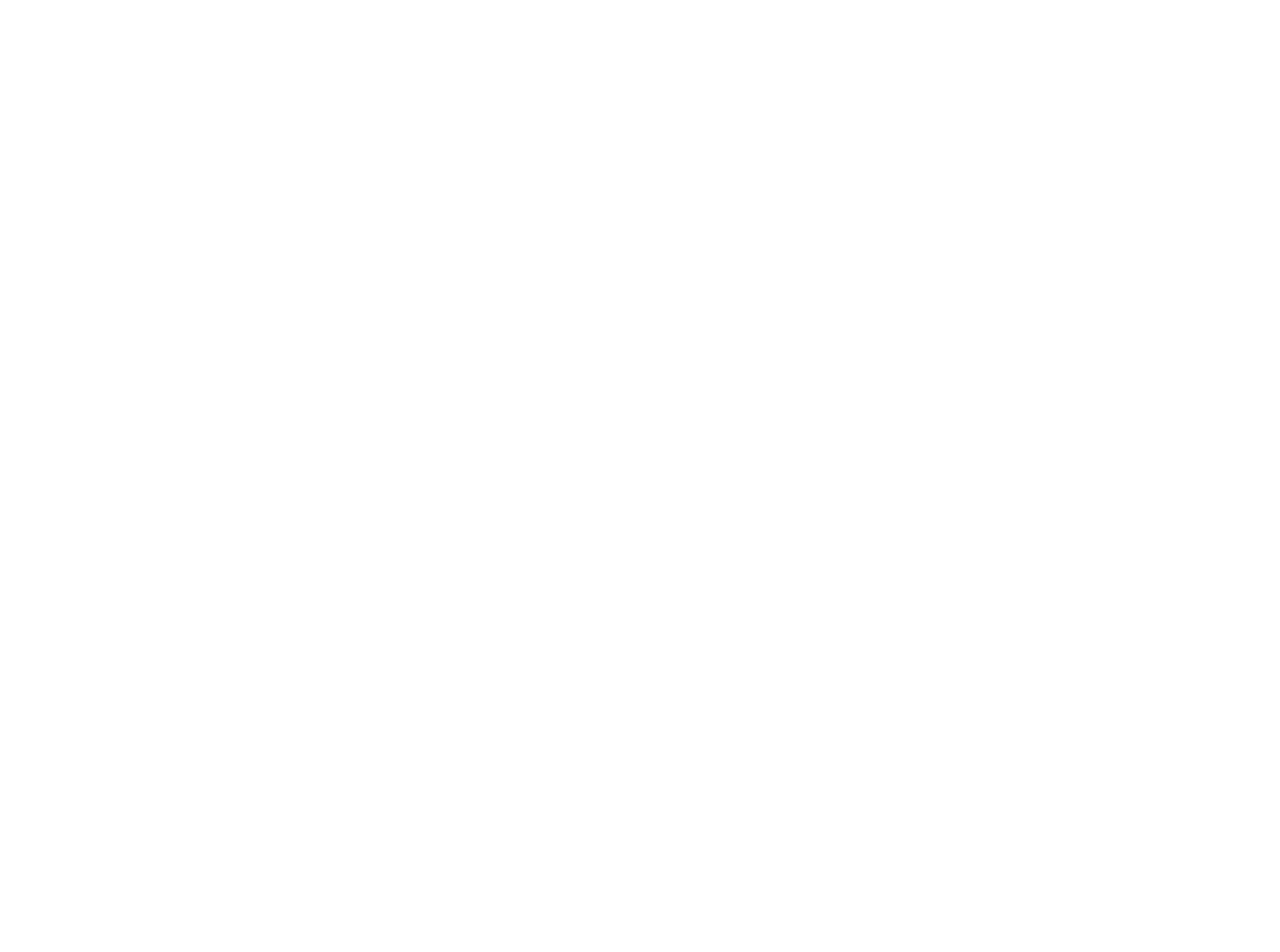
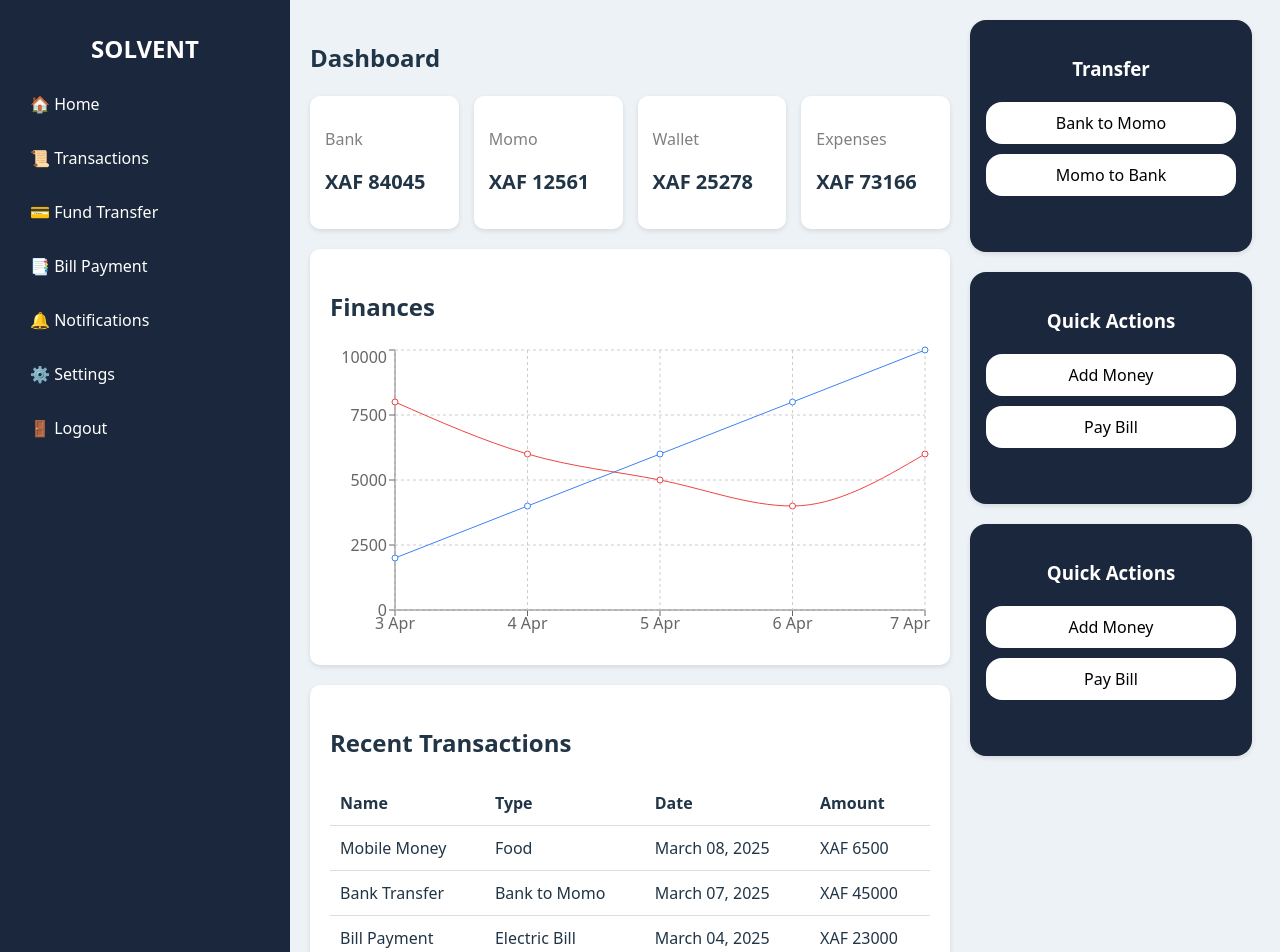
Before and after one commit to Louis-4test/Solvent-app, a React (Vite) app: page / in a window 1280 px wide. Before the commit this address had no page. Shown: the top 952 px of the page. Before the commit the page ends 800 px from the top, so only its background shows below. Built offline with nearby package versions, Linux system fonts and the light colour scheme.

Commit message:
User dashboard created

```diff
--- a/package.json
+++ b/package.json
@@ -23,7 +23,8 @@
     "react": "^19.0.0",
     "react-dom": "^19.0.0",
     "react-hook-form": "^7.54.2",
-    "react-router-dom": "^6.30.0"
+    "react-router-dom": "^6.30.0",
+    "recharts": "^2.15.1"
   },
   "devDependencies": {
     "@babel/helpers": "^7.26.10",
--- a/src/App.jsx
+++ b/src/App.jsx
@@ -1,18 +1,26 @@
-import { BrowserRouter as Router, Routes, Route } from 'react-router-dom';
+import { BrowserRouter as Router, Routes, Route } from "react-router-dom";
 
 import Register from "./components/Auth/Register";
 import Login from "./components/Auth/Login";
 import ForgotPassword from "./components/Auth/ForgotPassword";
-import MFAVerification from './components/Auth/MFAVerification';
+import MFAVerification from "./components/Auth/MFAVerification";
+
+import Dashboard from "./components/Dashboard/Dashboard";
+import Transfer from "./components/Transactions/Transfer";
 
 function App() {
   return (
-    <Router> {/* Wrap everything inside Router here */}
+    <Router>
       <Routes>
+        {/* Authentication Routes */}
         <Route path="/register" element={<Register />} />
         <Route path="/login" element={<Login />} />
         <Route path="/verify-mfa" element={<MFAVerification />} />
         <Route path="/forgot-password" element={<ForgotPassword />} />
+
+        {/* Dashboard and Transactions */}
+        <Route path="/" element={<Dashboard />} />
+        <Route path="/transfer/:type" element={<Transfer />} />
       </Routes>
     </Router>
   );
--- /dev/null
+++ b/src/components/Dashboard/Dashboard.css
@@ -0,0 +1,149 @@
+.dashboard-container {
+    display: flex;
+    height: auto;
+    width: 100vw;
+    background-color: #EDF2F7;
+  }
+
+  /* Sidebar */
+  .sidebar {
+    width: 250px;
+    background: #1A273C;
+    color: white;
+    padding: 20px;
+    display: flex;
+    flex-direction: column;
+  }
+
+  .logo {
+    text-align: center;
+    font-size: 24px;
+    font-weight: bold;
+    margin-bottom: 20px;
+  }
+
+  .sidebar nav {
+    display: flex;
+    flex-direction: column;
+  }
+
+  .sidebar a {
+    text-decoration: none;
+    color: white;
+    padding: 10px;
+    margin-bottom: 10px;
+    border-radius: 5px;
+    transition: background 0.3s;
+  }
+
+  .sidebar a:hover {
+    background: #374151;
+  }
+
+  .logout {
+    color: red;
+  }
+
+  /* Main Section */
+  .main-section {
+    display: flex;
+    flex: 1;
+    padding: 20px;
+  }
+
+  /* Content Section */
+  .content-section {
+    flex: 2;
+    padding-right: 20px;
+  }
+
+  /* Account Balances */
+  .account-balances {
+    display: flex;
+    gap: 15px;
+    margin-bottom: 20px;
+  }
+
+  .balance-card {
+    flex: 1;
+    background: white;
+    padding: 15px;
+    border-radius: 10px;
+    box-shadow: 0 2px 5px rgba(0, 0, 0, 0.1);
+  }
+
+  .balance-type {
+    color: gray;
+  }
+
+  .balance-amount {
+    font-size: 20px;
+    font-weight: bold;
+  }
+
+  /* Finance Chart */
+  .finance-chart {
+    background: white;
+    padding: 20px;
+    border-radius: 10px;
+    box-shadow: 0 2px 5px rgba(0, 0, 0, 0.1);
+    margin-bottom: 20px;
+  }
+
+  /* Recent Transactions */
+  .recent-transactions {
+    background: white;
+    padding: 20px;
+    border-radius: 10px;
+    box-shadow: 0 2px 5px rgba(0, 0, 0, 0.1);
+  }
+
+  .transactions-table {
+    width: 100%;
+    border-collapse: collapse;
+    margin-top: 10px;
+  }
+
+  .transactions-table th, .transactions-table td {
+    padding: 10px;
+    border-bottom: 1px solid #ddd;
+    text-align: left;
+  }
+
+  /* Quick Actions Section (At Right) */
+  .quick-actions-section {
+    flex: 1;
+    display: flex;
+    flex-direction: column;
+    gap: 20px;
+  }
+
+  .quick-actions {
+    background: #1A273C;
+    width: 250px;
+    height: 200px;
+    padding: 16px;
+    border-radius: 16px;
+    box-shadow: 0 2px 5px rgba(0, 0, 0, 0.1);
+    text-align: center;
+  }
+
+  .quick-actions-title{
+    color: white;
+  }
+  .quick-actions button {
+    display: block;
+    width: 100%;
+    height: auto;
+    margin: 10px 0;
+    padding: 10px;
+    background: white;
+    color: black;
+    border: none;
+    border-radius: 16px;
+    cursor: pointer;
+  }
+
+  .quick-actions button:hover {
+    background: #2563eb;
+  }
--- /dev/null
+++ b/src/components/Dashboard/Dashboard.jsx
@@ -0,0 +1,125 @@
+import React from "react";
+import { Link } from "react-router-dom";
+import { LineChart, Line, XAxis, YAxis, Tooltip, CartesianGrid } from "recharts";
+import "./Dashboard.css";
+
+const Dashboard = () => {
+  const data = [
+    { date: "3 Apr", income: 2000, expenses: 8000 },
+    { date: "4 Apr", income: 4000, expenses: 6000 },
+    { date: "5 Apr", income: 6000, expenses: 5000 },
+    { date: "6 Apr", income: 8000, expenses: 4000 },
+    { date: "7 Apr", income: 10000, expenses: 6000 },
+  ];
+
+  return (
+    <div className="dashboard-container">
+      {/* Sidebar */}
+      <div className="sidebar">
+        <h1 className="logo">SOLVENT</h1>
+        <nav>
+          <Link to="/">🏠 Home</Link>
+          <Link to="/transactions">📜 Transactions</Link>
+          <Link to="/transfer/bank-to-momo">💳 Fund Transfer</Link>
+          <Link to="/bill-payment">📑 Bill Payment</Link>
+          <Link to="/notifications">🔔 Notifications</Link>
+          <Link to="/settings">⚙️ Settings</Link>
+          <Link to="/logout" className="logout">🚪 Logout</Link>
+        </nav>
+      </div>
+
+      {/* Main Section */}
+      <div className="main-section">
+        {/* Content Section */}
+        <div className="content-section">
+          <h2 className="dashboard-title">Dashboard</h2>
+
+          {/* Account Balances (Flex in Row) */}
+          <div className="account-balances">
+            {["Bank", "Momo", "Wallet", "Expenses"].map((type, index) => (
+              <div key={index} className="balance-card">
+                <p className="balance-type">{type}</p>
+                <h2 className="balance-amount">XAF {Math.floor(Math.random() * 90000)}</h2>
+              </div>
+            ))}
+          </div>
+
+          {/* Finance Chart */}
+          <div className="finance-chart">
+            <h2 className="chart-title">Finances</h2>
+            <LineChart width={600} height={300} data={data}>
+              <XAxis dataKey="date" />
+              <YAxis />
+              <CartesianGrid strokeDasharray="3 3" />
+              <Tooltip />
+              <Line type="monotone" dataKey="income" stroke="#3b82f6" />
+              <Line type="monotone" dataKey="expenses" stroke="#ef4444" />
+            </LineChart>
+          </div>
+
+          {/* Recent Transactions */}
+          <div className="recent-transactions">
+            <h2 className="transactions-title">Recent Transactions</h2>
+            <table className="transactions-table">
+              <thead>
+                <tr>
+                  <th>Name</th>
+                  <th>Type</th>
+                  <th>Date</th>
+                  <th>Amount</th>
+                </tr>
+              </thead>
+              <tbody>
+                <tr>
+                  <td>Mobile Money</td>
+                  <td>Food</td>
+                  <td>March 08, 2025</td>
+                  <td>XAF 6500</td>
+                </tr>
+                <tr>
+                  <td>Bank Transfer</td>
+                  <td>Bank to Momo</td>
+                  <td>March 07, 2025</td>
+                  <td>XAF 45000</td>
+                </tr>
+                <tr>
+                  <td>Bill Payment</td>
+                  <td>Electric Bill</td>
+                  <td>March 04, 2025</td>
+                  <td>XAF 23000</td>
+                </tr>
+              </tbody>
+            </table>
+          </div>
+        </div>
+
+        {/* Quick Actions Section (At Right) */}
+        <div className="quick-actions-section">
+          <div className="quick-actions">
+            <h3 className="quick-actions-title">Transfer</h3>
+            <Link to="/transfer/bank-to-momo">
+              <button>Bank to Momo</button>
+            </Link>
+            <Link to="/transfer/momo-to-bank">
+              <button>Momo to Bank</button>
+            </Link>
+          </div>
+
+          <div className="quick-actions">
+            <h3 className="quick-actions-title">Quick Actions</h3>
+            <button>Add Money</button>
+            <button>Pay Bill</button>
+          </div>
+
+          <div className="quick-actions">
+            <h3 className="quick-actions-title">Quick Actions</h3>
+            <button>Add Money</button>
+            <button>Pay Bill</button>
+          </div>
+        </div>
+      </div>
+    </div>
+  );
+};
+
+export default Dashboard;
--- /dev/null
+++ b/src/components/Transactions/Transfer.css
@@ -0,0 +1,35 @@
+/* Transfer.css */
+.transfer-container {
+    padding: 20px;
+    background-color: #f3f4f6;
+    min-height: 100vh;
+    display: flex;
+    justify-content: center;
+    align-items: center;
+  }
+
+  .transfer-card {
+    background: white;
+    padding: 20px;
+    border-radius: 8px;
+    width: 400px;
+    box-shadow: 0px 2px 5px rgba(0, 0, 0, 0.1);
+  }
+
+  .transfer-card input,
+  .transfer-card select {
+    width: 100%;
+    padding: 10px;
+    margin: 8px 0;
+    border: 1px solid #ddd;
+    border-radius: 6px;
+  }
+
+  .transfer-button {
+    width: 100%;
+    background: #1e293b;
+    color: white;
+    padding: 12px;
+    border-radius: 6px;
+    margin-top: 10px;
+  }
--- /dev/null
+++ b/src/components/Transactions/Transfer.jsx
@@ -0,0 +1,39 @@
+import React, { useState } from "react";
+import { useParams, Link } from "react-router-dom";
+import "./Transfer.css";
+
+const Transfer = () => {
+  const { type } = useParams(); // Get transfer type from URL params
+  const [amount, setAmount] = useState("");
+
+  const handleTransfer = (e) => {
+    e.preventDefault();
+    alert(`Transferred ${amount} XAF via ${type}`);
+  };
+
+  return (
+    <div className="transfer-container">
+      <div className="transfer-card">
+        <h2 className="text-2xl font-semibold mb-4">Fund Transfer</h2>
+
+        <select value={type} disabled>
+          <option value="bank-to-momo">Bank to Momo</option>
+          <option value="momo-to-bank">Momo to Bank</option>
+        </select>
+
+        <input
+          type="number"
+          placeholder="Enter Amount"
+          value={amount}
+          onChange={(e) => setAmount(e.target.value)}
+        />
+
+        <button className="transfer-button" onClick={handleTransfer}>Transfer</button>
+
+        <Link to="/" className="text-blue-500 block text-center mt-4">⬅️ Back to Dashboard</Link>
+      </div>
+    </div>
+  );
+};
+
+export default Transfer;
```
Also changed, not shown: src/services/transferAPI.js (added, +13 -0 lines), 1 other file (tests, documents, lock files or other folders).
